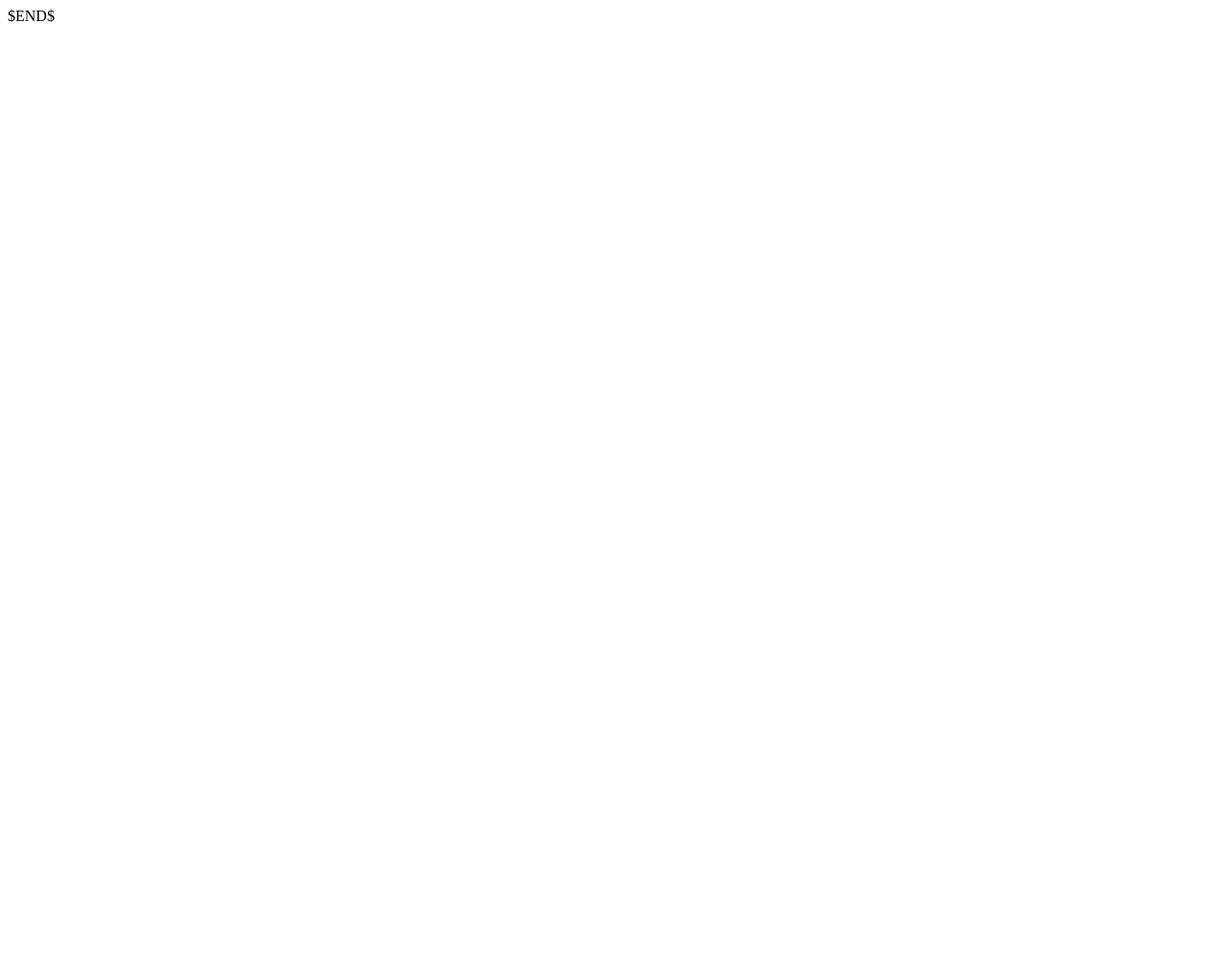
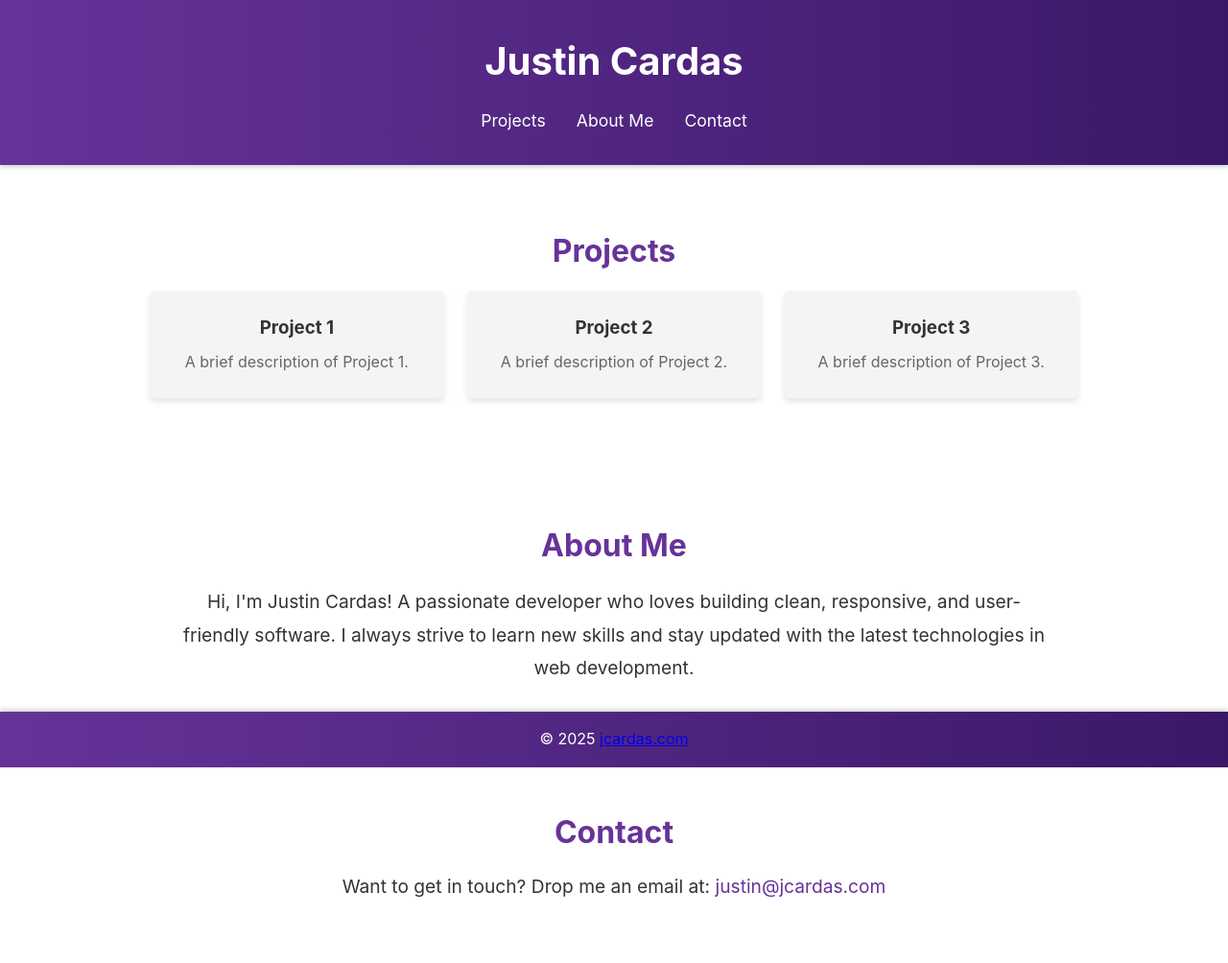
Before and after one commit to Jcardas/jcardas.com, a plain HTML site: page index.html in a window 1280 px wide. Shown: the whole page at 96% size. Before the commit the page ends 800 px from the top, so only its background shows below. Drawn offline with Linux system fonts and the light colour scheme.

Commit message:
Initial Homepage

```diff
--- a/index.html
+++ b/index.html
@@ -1,10 +1,63 @@
 <!DOCTYPE html>
 <html lang="en">
 <head>
-  <meta charset="UTF-8">
-  <title>$Title$</title>
+    <meta charset="UTF-8">
+    <meta name="viewport" content="width=device-width, initial-scale=1.0">
+    <title>Justin Cardas Portfolio</title>
+    <link rel="stylesheet" href="style.css">
 </head>
 <body>
-$END$
+<header>
+    <h1>Justin Cardas</h1>
+    <nav>
+        <ul>
+            <li><a href="#projects">Projects</a></li>
+            <li><a href="#about-me">About Me</a></li>
+            <li><a href="#contact">Contact</a></li>
+        </ul>
+    </nav>
+</header>
+
+<main>
+    <section id="projects" class="projects">
+        <h2>Projects</h2>
+        <ul>
+            <li>
+                <h3>Project 1</h3>
+                <p>A brief description of Project 1.</p>
+            </li>
+            <li>
+                <h3>Project 2</h3>
+                <p>A brief description of Project 2.</p>
+            </li>
+            <li>
+                <h3>Project 3</h3>
+                <p>A brief description of Project 3.</p>
+            </li>
+        </ul>
+    </section>
+
+    <section id="about-me" class="about-me">
+        <h2>About Me</h2>
+        <p>
+            Hi, I'm Justin Cardas! A passionate developer who loves building
+            clean, responsive, and user-friendly software. I always strive
+            to learn new skills and stay updated with the latest
+            technologies in web development.
+        </p>
+    </section>
+
+    <section id="contact" class="contact">
+        <h2>Contact</h2>
+        <p>
+            Want to get in touch? Drop me an email at:
+            <a href="mailto:justin@jcardas.com">justin@jcardas.com</a>
+        </p>
+    </section>
+</main>
+
+<footer>
+    <p>&copy; 2025 <a href="https://jcardas.com">jcardas.com</a></p>
+</footer>
 </body>
 </html>
--- a/style.css
+++ b/style.css
@@ -0,0 +1,146 @@
+/* Reset and default styling */
+* {
+    margin: 0;
+    padding: 0;
+    box-sizing: border-box;
+}
+body {
+    font-family: 'Inter', sans-serif;
+    line-height: 1.6;
+    color: #333;
+    scroll-behavior: smooth;
+}
+header {
+    background: linear-gradient(90deg, rebeccapurple, #3a1868);
+    color: #fff;
+    text-align: center;
+    padding: 2rem 0;
+    position: sticky;
+    top: 0;
+    z-index: 1000;
+    box-shadow: 0 2px 5px rgba(0, 0, 0, 0.2);
+}
+header h1 {
+    font-size: 2.5rem;
+}
+nav ul {
+    list-style: none;
+    display: flex;
+    justify-content: center;
+    margin-top: 1rem;
+    gap: 2rem;
+}
+nav a {
+    text-decoration: none;
+    color: #fff;
+    font-size: 1.1rem;
+    transition: color 0.3s;
+}
+nav a:hover {
+    color: #fbc531;
+}
+section {
+    padding: 4rem 1rem;
+    max-width: 1000px;
+    margin: 0 auto;
+    flex: 1;
+}
+section h2 {
+    font-size: 2rem;
+    color: rebeccapurple;
+    margin-bottom: 1rem;
+    text-align: center;
+}
+.projects ul {
+    display: flex;
+    flex-wrap: wrap;
+    gap: 1.5rem;
+    justify-content: center;
+}
+.projects li {
+    background: #f4f4f4;
+    border-radius: 5px;
+    box-shadow: 0 4px 6px rgba(0, 0, 0, 0.1);
+    padding: 1.5rem;
+    width: calc(33.333% - 1rem);
+    text-align: center;
+    transition: transform 0.3s, box-shadow 0.3s;
+    cursor: pointer;
+    list-style: none;
+}
+.projects li:hover {
+    transform: translateY(-5px);
+    box-shadow: 0 6px 15px rgba(0, 0, 0, 0.2);
+}
+.projects li p {
+    color: #666;
+    margin-top: 0.5rem;
+}
+.about-me p {
+    text-align: center;
+    font-size: 1.2rem;
+    line-height: 1.8;
+    padding: 0 2rem;
+}
+.contact p {
+    text-align: center;
+    font-size: 1.2rem;
+}
+.contact a {
+    text-decoration: none;
+    color: rebeccapurple;
+    transition: color 0.3s;
+}
+.contact a:hover {
+    color: #fbc531;
+}
+footer {
+    position: fixed;
+    width: 100%;
+    bottom: 0;
+
+    text-align: center;
+    background: linear-gradient(90deg, rebeccapurple, #3a1868);
+    color: #fff;
+    padding: 1rem;
+    box-shadow: 0 -2px 5px rgba(0, 0, 0, 0.2);
+}
+
+footer p {
+    font-size: 1rem;
+}
+/* Add animations */
+section {
+    animation: fadeIn 1s ease-in-out;
+}
+
+@keyframes fadeIn {
+    from {
+        opacity: 0;
+        transform: translateY(20px);
+    }
+    to {
+        opacity: 1;
+        transform: translateY(0);
+    }
+}
+@media (max-width: 768px) {
+    .projects li {
+        width: calc(50% - 1rem);
+    }
+}
+@media (max-width: 480px) {
+    header h1 {
+        font-size: 1.8rem;
+    }
+    nav ul {
+        flex-wrap: wrap;
+        gap: 1rem;
+    }
+    nav a {
+        font-size: 0.9rem;
+    }
+    .projects li {
+        width: 100%;
+    }
+}
```
